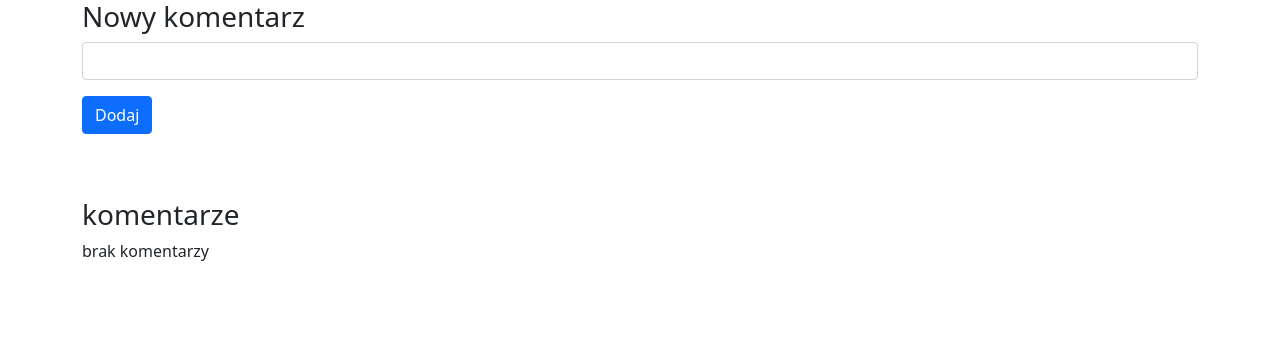
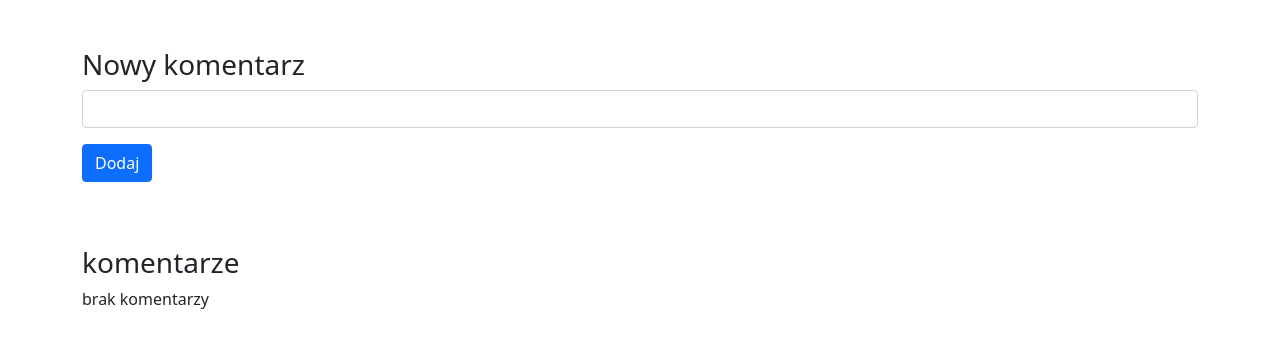
Before and after one commit to Aretyc/KKSiMPN21-XSS, a PHP site: page / in a window 1280 px wide. Shown: the top 348 px of the page. Run offline with PHP 8.4, Linux system fonts and the light colour scheme; data that the repository does not hold is empty.

Commit message:
add margin top form

```diff
--- a/www/index.php
+++ b/www/index.php
@@ -10,7 +10,7 @@
     <script src="https://cdn.jsdelivr.net/npm/bootstrap@5.0.2/dist/js/bootstrap.bundle.min.js" integrity="sha384-MrcW6ZMFYlzcLA8Nl+NtUVF0sA7MsXsP1UyJoMp4YLEuNSfAP+JcXn/tWtIaxVXM" crossorigin="anonymous"></script>
 </head>
 <body>
-    <form class="container" action="#" method="post" >
+    <form class="container mt-5" action="#" method="post" >
         <h3>Nowy komentarz</h3>
         <input type="text"  class="form-control" id="coment" name="comment" >
         <button  type="submit" class="btn btn-primary my-3">Dodaj</button>
```
